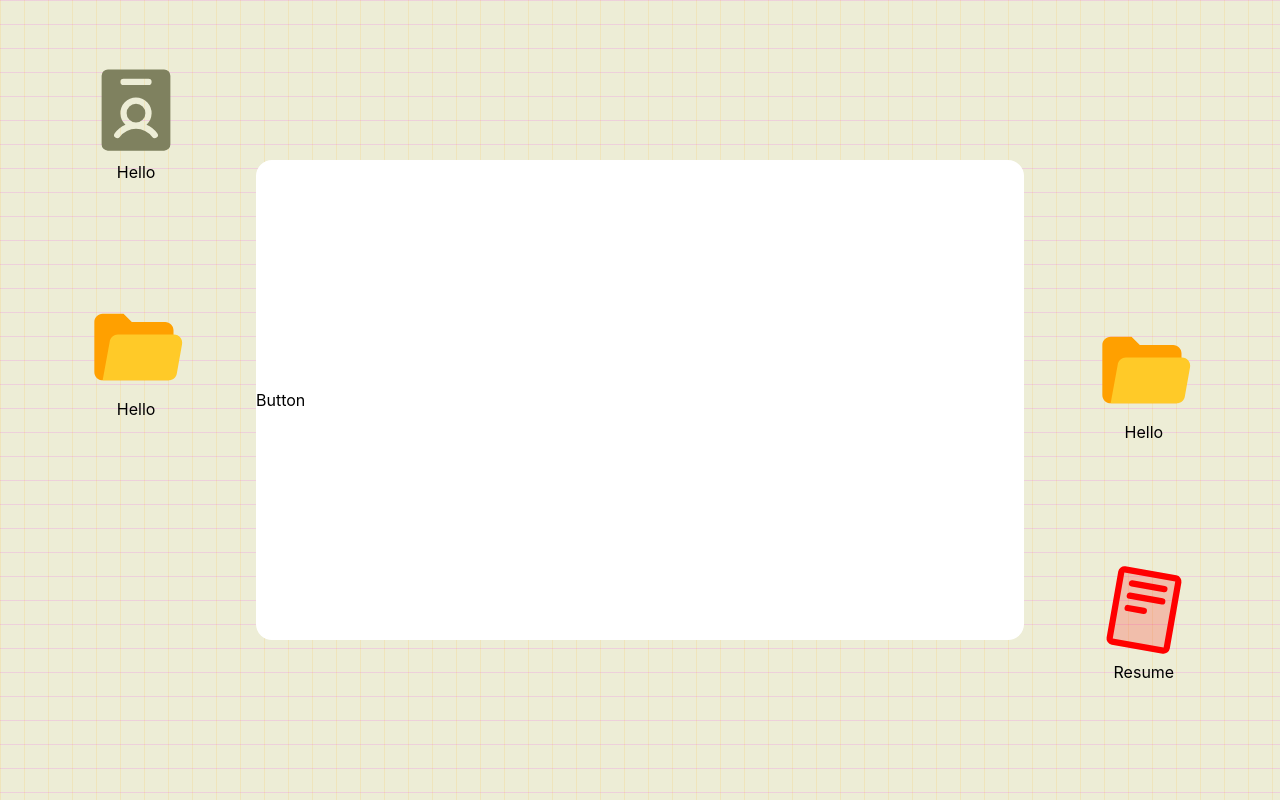
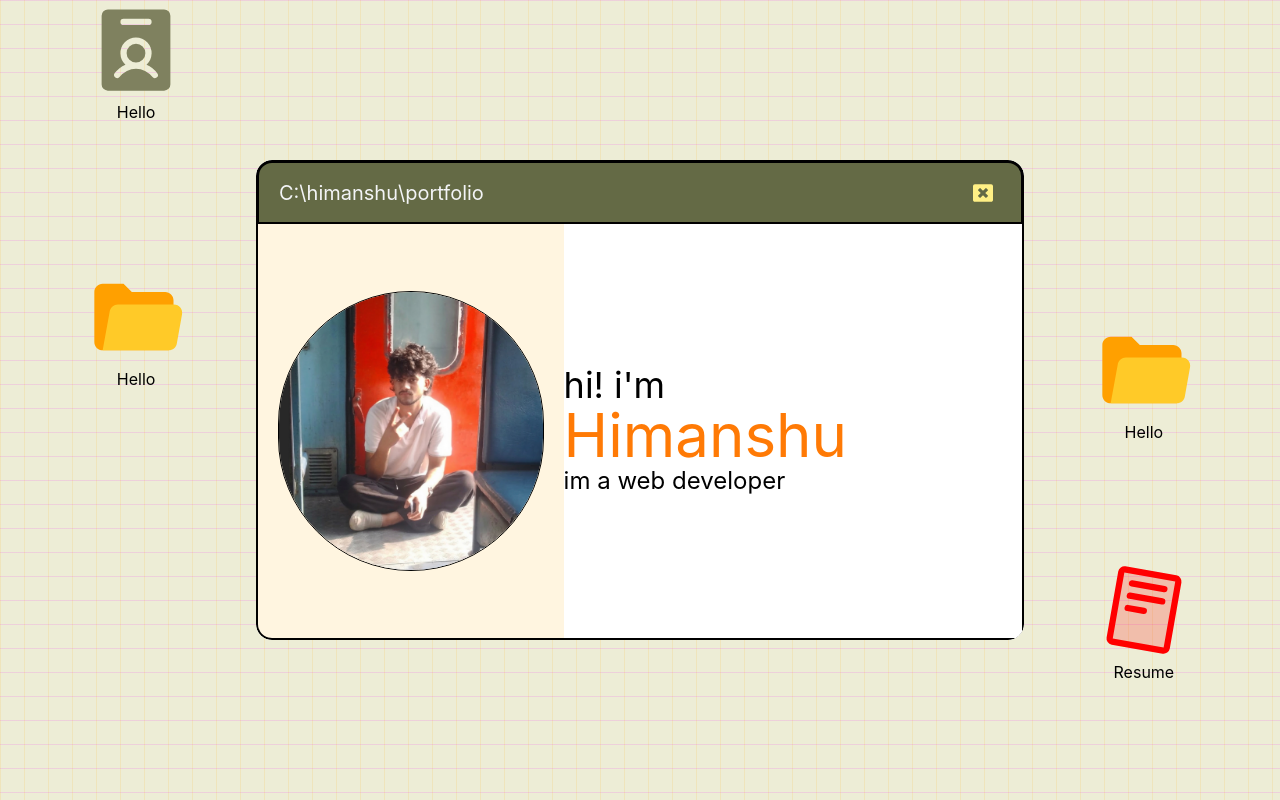
Before and after one commit to himanshuone/himanshu-labs, a React (Vite) app: page / in a window 1280 px wide. Built offline with nearby package versions, Linux system fonts and the light colour scheme.

Commit message:
Modal Designing

```diff
--- a/src/App.jsx
+++ b/src/App.jsx
@@ -2,7 +2,7 @@ import MainText from './components/MainText'
 import RightBox from './components/RightBox'
 import './App.css'
 import LeftBox from './components/LeftBox'
-import Modal from './components/modals/Modal'
+import ProfileModal from './components/modals/ProfileModal'
 import{useState} from 'react'
 
 function App() {
@@ -22,7 +22,7 @@ function App() {
   <LeftBox modal={modal}/>
   <MainText />
   <RightBox modal={modal}/>
-  {modalOpen && <Modal modal={modal}/>}
+  {modalOpen && <ProfileModal modal={modal}/>}
 
 
    </div>
--- a/src/components/LeftBox.jsx
+++ b/src/components/LeftBox.jsx
@@ -6,9 +6,9 @@ function LeftBox({modal}) {
   return (
     <div className="justify-evenly flex w-full xl:w-1/3 lg:w-1/3 md:1/3 sm:1/3 h-2/3">
 
-    <div className=" flex flex-col ">
+        <div className="flex flex-row xl:flex-col sm:flex-col md:flex-col lg:flex-col flex-2 justify-around items-end">
 
-        <div className="flex flex-col items-center w-full h-1/2 mt-15" onDoubleClick={()=>modal()}>
+        <div className="flex flex-col items-center w-full h-1/2 " onDoubleClick={()=>modal()}>
             <PiIdentificationBadgeFill size={100} color="#7F815F"/>
             <div>Hello</div>
 
--- a/src/components/RightBox.jsx
+++ b/src/components/RightBox.jsx
@@ -2,22 +2,22 @@ import { FcOpenedFolder } from "react-icons/fc";
 import { PiReadCvLogoDuotone } from "react-icons/pi";
 
 import { PiIdentificationBadgeFill } from "react-icons/pi";
-function RightBox(){
+function RightBox({modal}){
     return (
     <>
 
       <div className="justify-evenly  flex w-full xl:w-1/3 lg:w-1/3 md:1/3 sm:1/3 h-full ">
 
-        <div className=" flex flex-col pt-80">
+        <div className="flex flex-row xl:flex-col sm:flex-col md:flex-col lg:flex-col flex-2 justify-around sm:pt-80 md:pt-80 xl:pt-80 lg:pt-80">
 
 
 
-            <div className="flex flex-col items-center w-full h-1/2" onDoubleClick={()=>console.log("Hello")}>
+            <div className="flex flex-col items-center w-full h-1/2" onDoubleClick={()=>modal()}>
                 <FcOpenedFolder size={100} />
                 <div>Hello</div>
             </div>
 
-            <div className="flex flex-col  items-center w-full h-1/2" onDoubleClick={()=>alert("Hello")}>
+            <div className="flex flex-col  items-center w-full h-1/2" onDoubleClick={()=>modal()}>
                 <div><PiReadCvLogoDuotone size={100} color="red" /></div>
 
                 <div className="">Resume</div>
--- /dev/null
+++ b/src/components/modals/ProfileModal.jsx
@@ -0,0 +1,45 @@
+import React from 'react'
+import image from '../../assets/img.jpg'
+import { FaWindowClose } from "react-icons/fa";
+
+
+function ProfileModal({modal}) {
+  return (
+    <>
+
+    <div className=" w-3/5 h-full fixed flex  justify-center items-center">
+
+       <div className='flex flex-col overflow-hidden bg-white h-3/5 w-full rounded-2xl'>
+       <div className=' h-[8vh] w-full flex justify-between  items-center p-5  border-3 border-b-2 rounded-t-2xl border-black bg-[#646a45]'>
+        <div className=' text-xl font-stretch-110% text-gray-100'>C:\himanshu\portfolio </div>
+       <div className='  flex  hover:bg-red-700 text-white font-bold py-2 px-2 rounded ' onClick={()=>modal()}><FaWindowClose className="text-yellow-200"  size={20} />
+
+        </div>
+
+       </div>
+
+       <div className="bg-[rgba(255,170,0,0.12)] border-x-2 rounded-x-2xl border-b-2 flex rounded-b-2xl border-black h-full w-full">
+        <div className='w-2/5 flex h-full  items-center p-5'>
+        <div className='bg-white h-70 w-70 border rounded-full overflow-hidden'>
+        <img src={image} alt="" className='size-max'/>
+
+        </div>
+        </div>
+        <div className='bg-white h-full w-full flex flex-col justify-center'>
+          <div className='text-4xl'>hi! i'm</div>
+          <div className='text-6xl text-[#ff7a05]'>Himanshu</div>
+          <div className='text-2xl'>im a web developer</div>
+        </div>
+
+       </div>
+
+
+
+       </div>
+    </div>
+
+    </>
+  )
+}
+
+export default ProfileModal
```
Also changed, not shown: src/assets/img.jpg (added).
